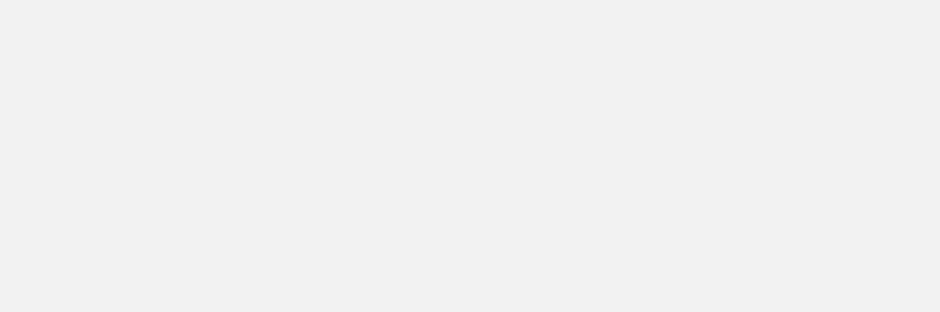
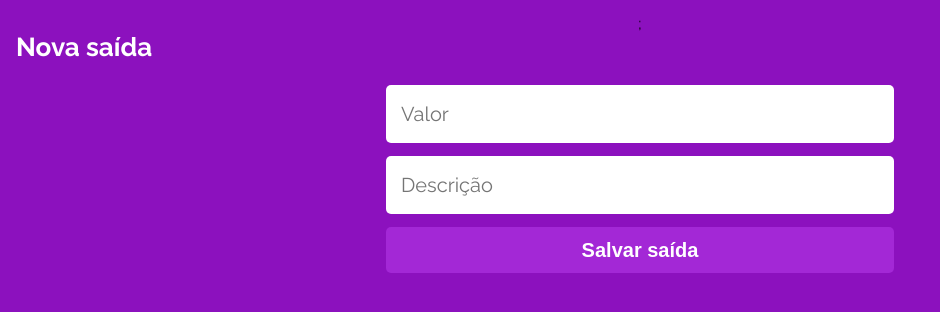
Before and after one commit to teles-tarcisio/my-wallet_front, a React (Create React App) app: page /new-expense in a window 1280 px wide. Before the commit this address had no page. Shown: the top 312 px of the page, without its empty margins (0-940 px from the left). Built offline with nearby package versions, Linux system fonts and the light colour scheme; a web font is replaced by a local one.

Commit message:
feat/fix: adding 'new transaction' screens + backend integration (wip)

```diff
--- a/src/App.js
+++ b/src/App.js
@@ -24,9 +24,13 @@ export default function App() {
             element={<Hello />}
           />
 
-          <Route path='/new-transaction'
-            element={<NewTransaction />}
+          <Route path='/new-expense'
+            element={<NewTransaction type={'expense'}/>}
           />
+          <Route path='/new-revenue'
+            element={<NewTransaction type={'revenue'}/>}
+          />
+
 
         </Routes>
       </userAuthContext.Provider>
--- a/src/pages/Hello/Hello.js
+++ b/src/pages/Hello/Hello.js
@@ -1,5 +1,5 @@
 import React, { useState, useContext, useEffect } from 'react';
-import { useNavigate } from 'react-router-dom';
+import { Link, useNavigate } from 'react-router-dom';
 import { getUserTransactions } from '../../services/api.js';
 import Registry from './Registry.js';
 
@@ -45,6 +45,7 @@ const hardcodedTransactions = [
 
 export default function Hello() {
   const [transactionsArray, setTransactionsArray] = useState(hardcodedTransactions);
+  const [transactionType, setTransaction] = useState('');
   const { signedUser, setSignedUser } = useContext(userAuthContext);
   const navigate = useNavigate();
 
@@ -61,11 +62,10 @@ export default function Hello() {
   }
 
   function newTransaction(type) {
-    console.log('newTransaction: ', type);
-    alert('navigate(...)');
+    navigate('/transaction');
   }
 
-  useEffect( loadTransactions, []);
+  useEffect(loadTransactions, []);
 
 
   return (
@@ -91,15 +91,19 @@ export default function Hello() {
       </FinanceRecord>
 
       <NewTransactions>
-        <NewEntryButton onClick={() => {newTransaction('revenue')}}>
+        <Link to={'/new-revenue'}>
+          <NewEntryButton>
             <AiOutlinePlusCircle />
             <h1>Nova entrada</h1>
           </NewEntryButton>
+        </Link>
 
-        <NewEntryButton onClick={() => {newTransaction('expense')}}>
+        <Link to={'/new-expense'} >
+          <NewEntryButton>
             <AiOutlineMinusCircle />
             <h1>Nova saída</h1>
           </NewEntryButton>
+        </Link>
       </NewTransactions>
     </Container>
   );
--- a/src/pages/NewTransaction/NewTransaction.js
+++ b/src/pages/NewTransaction/NewTransaction.js
@@ -4,11 +4,18 @@ import { Container, Input, WideButton } from '../../components/SignUser/SignUser
 import { Header } from '../../components/Hello/Hello_styles';
 import { TransactionContainer, TransactionForm } from '../../components/NewTransaction/NewTransaction_styles.js';
 
-export default function NewTransaction() {
+export default function NewTransaction({ type }) {
+
+
+
+
+
   return (
     <Container>
+      {console.log('type: ', type)};
       <Header>
-        <h1>Nova _entrada_</h1>
+        <h1>Nova {type === 'expense' ? 'saída' : 'entrada'}
+        </h1>
       </Header>
       <TransactionContainer>
         <TransactionForm>
@@ -20,7 +27,7 @@ export default function NewTransaction() {
             placeholder='Descrição' />
 
           <WideButton type='submit'>
-            Salvar _entrada_
+            Salvar {type === 'expense' ? 'saída' : 'entrada'}
           </WideButton>
         </TransactionForm>
       </TransactionContainer>
```
Lines whose indentation alone changed are shown as unchanged.
